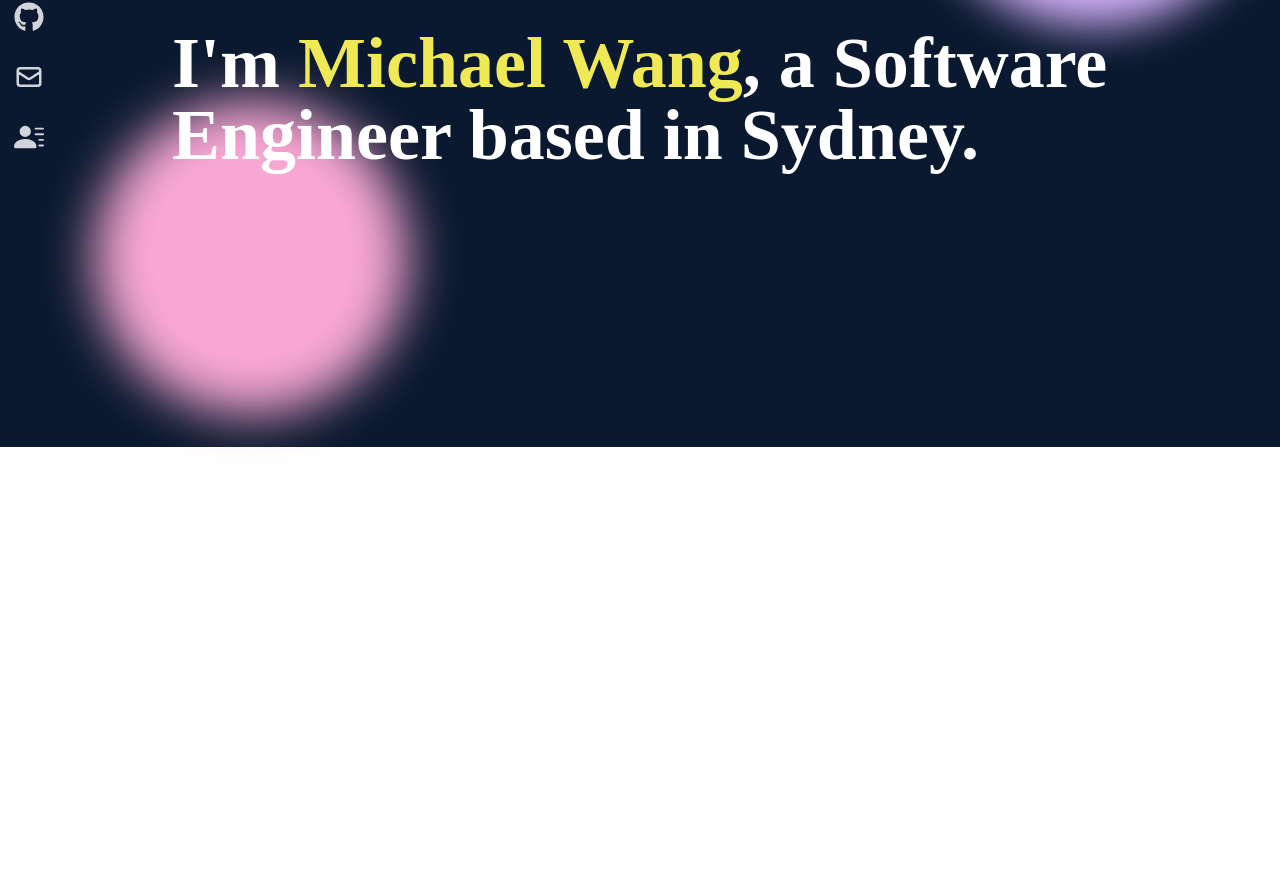
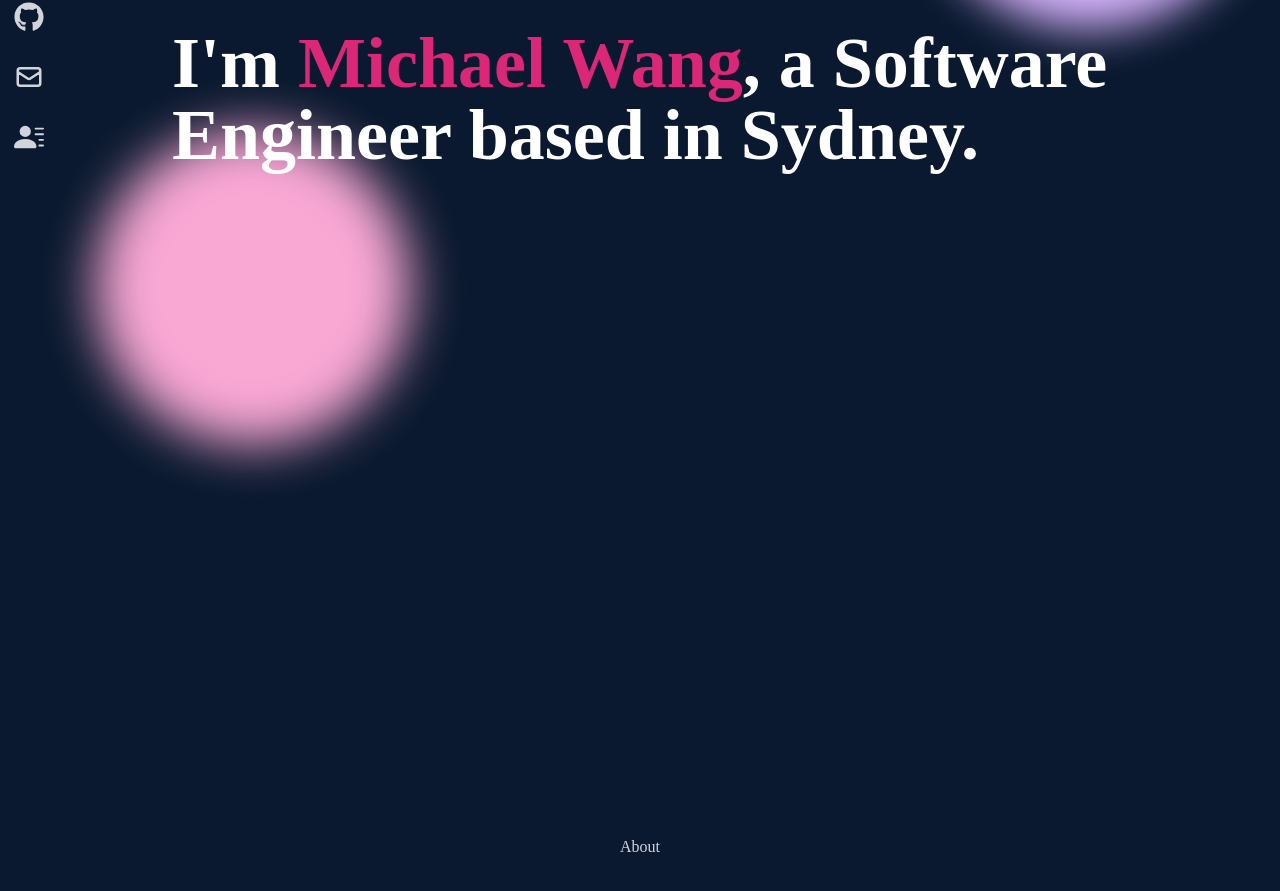
Before and after one commit to michaelwang110/portfolio-react-app, a React (Create React App) app: page / in a window 1280 px wide. Shown: the part 353-1244 px from the top of the page. Before the commit the page ends 800 px from the top, so only its background shows below. Built offline with nearby package versions, Linux system fonts and the light colour scheme.

Commit message:
added about component

```diff
--- a/src/App.js
+++ b/src/App.js
@@ -1,11 +1,13 @@
 import NavBar from "./components/NavBar";
 import Home from './components/Home';
+import About from "./components/About";
 
 const App = () => {
   return (
     <div>
       <NavBar />
       <Home />
+      <About />
     </div>
   );
 }
--- /dev/null
+++ b/src/components/About.jsx
@@ -0,0 +1,20 @@
+import React from 'react'
+
+function About() {
+  return (
+    <div name='about' className='w-full h-screen bg-[#0a192f] text-gray-300'>
+      <div className='flex flex-col justify-center items-center w-full h-full'>
+        <div className='max-w-[1000px] w-full px-4 text-center'>
+          <div>
+            <p>About</p>
+          </div>
+          <div>
+
+          </div>
+        </div>
+      </div>
+    </div>
+  )
+}
+
+export default About
--- a/src/components/Home.jsx
+++ b/src/components/Home.jsx
@@ -8,20 +8,23 @@ const Home = () => {
     <div name='home' className='w-full h-screen bg-[#0a192f]'>
 
       {/* Container */}
-
       <div class="max-w-[1000px] mx-auto px-8 flex flex-col justify-center h-full">
-        {/* source: https://www.youtube.com/watch?v=Tmkr2kKUEgU */}
+        {/*
+          Animated bubbles in background
+          source: https://www.youtube.com/watch?v=Tmkr2kKUEgU
+        */}
         <div class=" w-full max-w-[1000px] z-10">
           <div class="absolute top-36 -left-4 w-36 h-36 bg-blue-300 rounded-full mix-blend-multiply filter blur-xl opacity-100 animate-blob"></div>
           <div class="absolute top-0 -right-4 w-96 h-96 bg-purple-300 rounded-full mix-blend-multiply filter blur-xl opacity-100 animate-blob animation-delay-2000"></div>
-          <div class="absolute -bottom-0 left-20 w-72 h-72 bg-pink-300 rounded-full mix-blend-multiply filter blur-xl opacity-100 animate-blob animation-delay-4000"></div>
+          <div class="absolute -bottom-8 left-20 w-72 h-72 bg-pink-300 rounded-full mix-blend-multiply filter blur-xl opacity-100 animate-blob animation-delay-4000"></div>
         </div>
+        {/* Text */}
         <h1 className='text-4xl sm:text-7xl font-bold text-[#ffffff] z-20'>
           Hi there
           <span class="waving-hand">👋</span>
         </h1>
         <h1 className='mt-4 sm:mt-8 text-4xl sm:text-7xl font-bold text-[#ffffff] z-20'>
-          I'm {<span className='text-4xl sm:text-7xl font-bold text-[#eee955]'>Michael Wang</span>}
+          I'm {<span className='text-4xl sm:text-7xl font-bold text-pink-600'>Michael Wang</span>}
           , a Software Engineer based in Sydney.
         </h1>
       </div>
```
